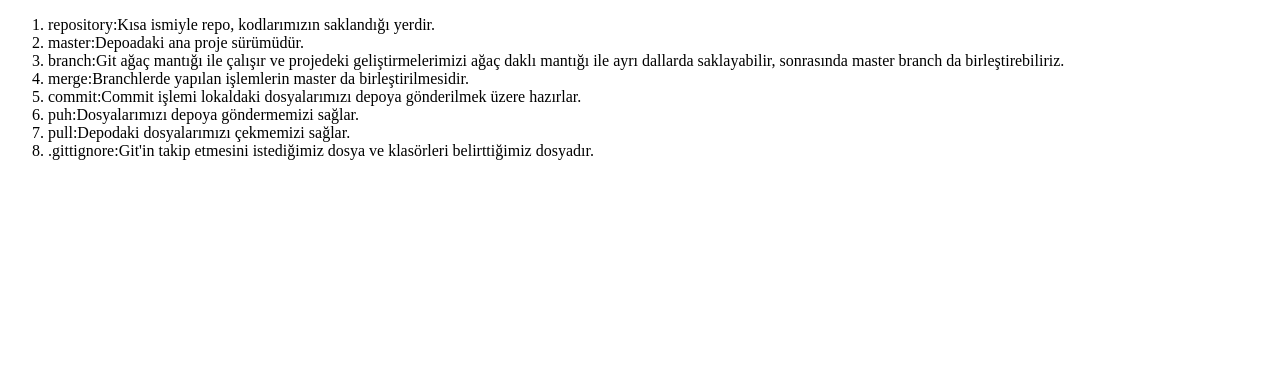
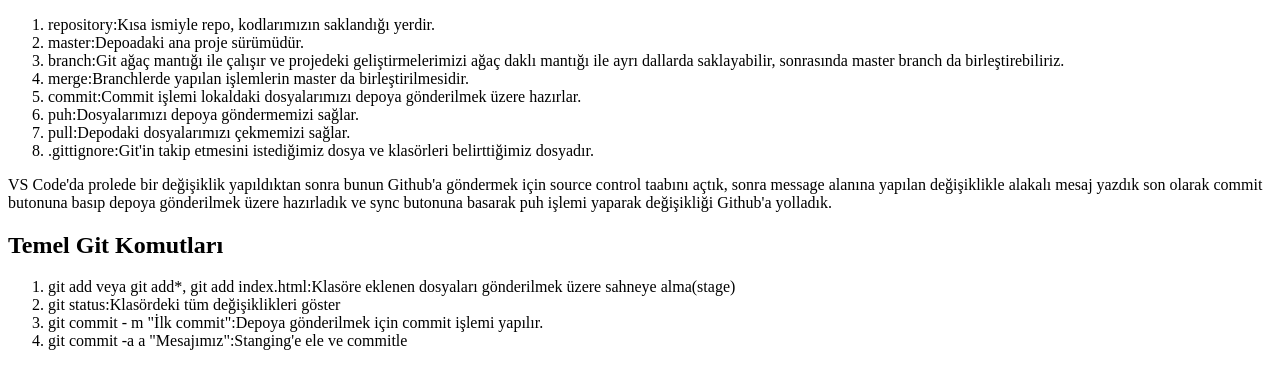
Before and after one commit to Ogunct/P013HtmlCssJs, a plain HTML site: page github.html in a window 1280 px wide. Shown: the part 105-494 px from the top of the page. Drawn offline with Linux system fonts and the light colour scheme.

Commit message:
Temel Git Komutları

```diff
--- a/github.html
+++ b/github.html
@@ -31,5 +31,25 @@
         belirttiğimiz dosyadır.
       </li>
     </ol>
+    <p>
+      VS Code'da prolede bir değişiklik yapıldıktan sonra bunun Github'a
+      göndermek için source control taabını açtık, sonra message alanına yapılan
+      değişiklikle alakalı mesaj yazdık son olarak commit butonuna basıp depoya
+      gönderilmek üzere hazırladık ve sync butonuna basarak puh işlemi yaparak
+      değişikliği Github'a yolladık.
+    </p>
+    <h2>Temel Git Komutları</h2>
+    <ol>
+      <li>
+        git add veya git add*, git add index.html:Klasöre eklenen dosyaları
+        gönderilmek üzere sahneye alma(stage)
+      </li>
+      <li>git status:Klasördeki tüm değişiklikleri göster</li>
+      <li>
+        git commit - m "İlk commit":Depoya gönderilmek için commit işlemi
+        yapılır.
+      </li>
+      <li>git commit -a a "Mesajımız":Stanging'e ele ve commitle</li>
+    </ol>
   </body>
 </html>
```
